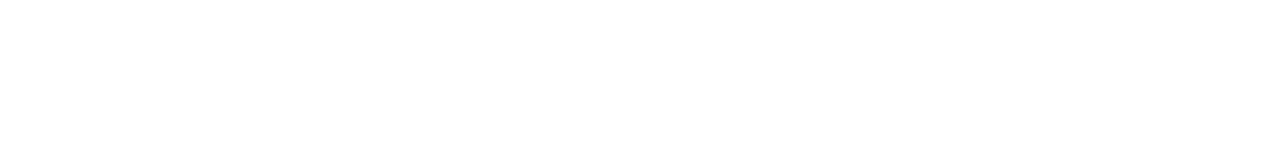
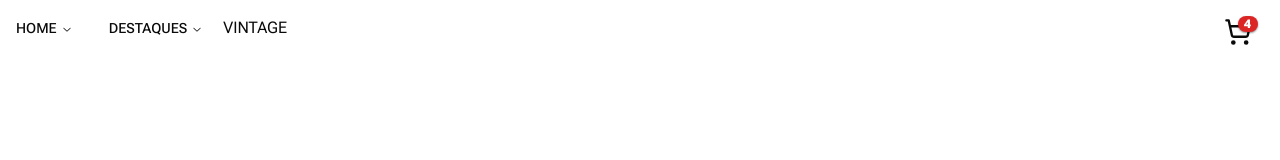
Before and after one commit to IsaacSSilva/netshoes, a Next.js app in the folder furugicycle/: page / in a window 1280 px wide. Shown: the top 160 px of the page. Built offline with nearby package versions, Linux system fonts and the light colour scheme.

Commit message:
Update layout.tsx

```diff
--- a/furugicycle/app/layout.tsx
+++ b/furugicycle/app/layout.tsx
@@ -1,6 +1,9 @@
 import type { Metadata } from 'next'
 import { Inter, Roboto_Flex, Roboto_Mono } from 'next/font/google'
 import './globals.css'
+
+import { ShoppingcartMode } from '@/components/header/ShoppingCartMode'
+import { NavigationMenuDemo } from '../components/header/Menu'
 
 const roboto = Roboto_Flex({
   subsets: ['latin'],
@@ -34,6 +37,10 @@
       <body
         className={`${roboto.className} ${roboto.variable} ${roboto_mono.variable} ${inter.variable}`}
       >
+        <header className='w-full flex fixed justify-between z-10'>
+          <NavigationMenuDemo />
+          <ShoppingcartMode />
+        </header>
         {children}
       </body>
     </html>
```
